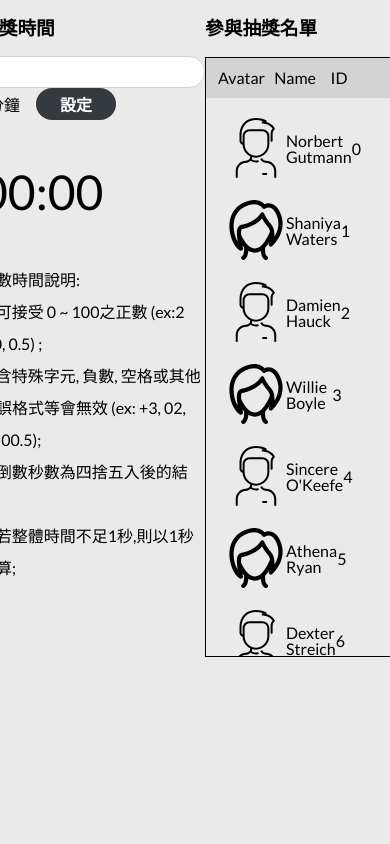
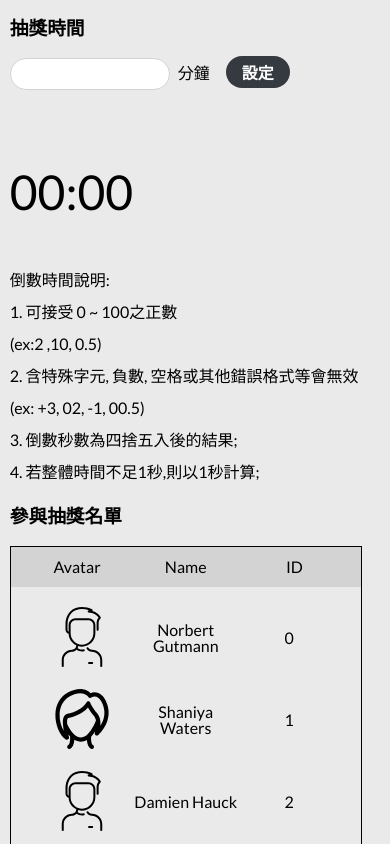
Before and after one commit to es6513/lucky-draw, a React (Create React App) app: page / in a window 390 px wide. Shown: the top 844 px of the page. Built offline with nearby package versions, Linux system fonts and the light colour scheme.

Commit message:
add media query and modify hint

```diff
--- a/src/components/Button/style.module.scss
+++ b/src/components/Button/style.module.scss
@@ -57,10 +57,4 @@ $size-themes:(
     }
   }
 
-  &:disabled{
-    color: $disabled-font-color;
-    background-color: $disabled-background-color;
-    cursor: not-allowed;
-  }
-
 }
--- a/src/components/Timer/index.js
+++ b/src/components/Timer/index.js
@@ -28,8 +28,8 @@ function Timer({ timeupCallback }) {
 
   //Timer process
   const setTimerSeconds = (data) => {
-    let { inputMinutes } = data;
-    let inputSeconds =
+    const { inputMinutes } = data;
+    const inputSeconds =
       parseFloat(inputMinutes * SECONDS_PER_MINUTE) < 1
         ? 1
         : Math.round(parseFloat(inputMinutes * SECONDS_PER_MINUTE));
--- a/src/components/Timer/style.module.scss
+++ b/src/components/Timer/style.module.scss
@@ -1,4 +1,5 @@
 @import "../../styles/settings.variables";
+@import "../../styles/rwd";
 
 .timer{
 
@@ -14,6 +15,10 @@
     border: solid 1px $gray-200;
     border-radius:  $space-basis;
     padding: 0.5 * $space-basis;
+
+    @include rwd($smWidth){
+      width: 10 * $space-basis;
+    }
 
     &__invalid{
       border: solid 1px $invalid;
@@ -32,6 +37,10 @@
   &-submit-button{
     width: 5 * $space-basis;
     margin-left: $space-basis;
+
+    @include rwd($smWidth){
+      width: 4 * $space-basis;
+    }
   }
 
   &-remaintime{
--- a/src/containers/AttendLists/style.module.scss
+++ b/src/containers/AttendLists/style.module.scss
@@ -20,7 +20,7 @@ $attend-lists-wrapper: #{$root-class}__attend-lists-wrapper;
        margin-bottom: 1.25 * $space-basis;
        display: flex;
        align-items: center;
-
+       text-align: center;
       > * {
         flex-basis: (100% / 3);
       }
--- a/src/containers/TimeControl/index.js
+++ b/src/containers/TimeControl/index.js
@@ -13,6 +13,23 @@ const { css } = config;
 const { ROOT_CLASS } = css;
 
 const cx = classnames.bind(styles);
+
+const timerHint = [
+  {
+    message: `可接受 0 ~ ${COUNTDOWN_MAX_MINUTES}之正數`,
+    ex: "(ex:2 ,10, 0.5)",
+  },
+  {
+    message: "含特殊字元, 負數, 空格或其他錯誤格式等會無效",
+    ex: "(ex: +3, 02, -1, 00.5)",
+  },
+  {
+    message: "倒數秒數為四捨五入後的結果;",
+  },
+  {
+    message: "若整體時間不足1秒,則以1秒計算;",
+  },
+];
 
 function TimeControl() {
   //Redux Store
@@ -37,14 +54,12 @@ function TimeControl() {
       <Timer timeupCallback={timeupCallback} />
       <div className={cx("timer-control-hint")}>
         倒數時間說明:
-        <br />
-        1. 可接受 0 ~ {COUNTDOWN_MAX_MINUTES}之正數 (ex:2 ,10, 0.5) ;
-        <br />
-        2. 含特殊字元, 負數, 空格或其他錯誤格式等會無效 (ex: +3, 02, -1, 00.5);
-        <br />
-        3. 倒數秒數為四捨五入後的結果;
-        <br />
-        4. 若整體時間不足1秒,則以1秒計算;
+        {timerHint.map((hint, index) => (
+          <div key={index}>
+            <div> {`${index + 1}. ${hint.message}`}</div>
+            {hint.ex ? <div>{hint.ex}</div> : null}
+          </div>
+        ))}
       </div>
     </div>
   );
--- /dev/null
+++ b/src/styles/_rwd.scss
@@ -0,0 +1,6 @@
+
+@mixin rwd($width){
+  @media only screen and (max-width: $width) {
+    @content;
+  }
+}
--- a/src/styles/_settings.variables.scss
+++ b/src/styles/_settings.variables.scss
@@ -13,13 +13,12 @@ $gray-300: #acacac;
 $gray-400: #6e6e6e;
 $invalid:red;
 
-
-
-//disabled
-$disabled-background-color: $gray-300;
-$disabled-font-color: $gray-400;
-
-
 //SpaceBasis
 
 $space-basis: 1rem;
+
+
+//Rwd
+
+$mdWidth: 1024px;
+$smWidth: 400px;
--- a/src/styles/main.scss
+++ b/src/styles/main.scss
@@ -1,5 +1,7 @@
 @import "./reset";
 @import "./settings.variables";
+@import "./_rwd";
+
 
 html,body{
   background-color: $gray-100;
@@ -8,17 +10,20 @@ html,body{
 #{$root-class}{
   display: flex;
   justify-content: center;
-  width: 100%;
-  height: 100vh;
+  width: 95%;
   margin: 0 auto;
   overflow-x:hidden;
   font-family: Lato, Microsoft JhengHe, sans-serif;
+
+  @include rwd($mdWidth){
+    flex-direction: column;
+  }
 
  *{
     box-sizing: border-box;
   }
 
   >*{
-    flex-basis: 40%;
+    flex-basis: 45%;
   }
 }
```
